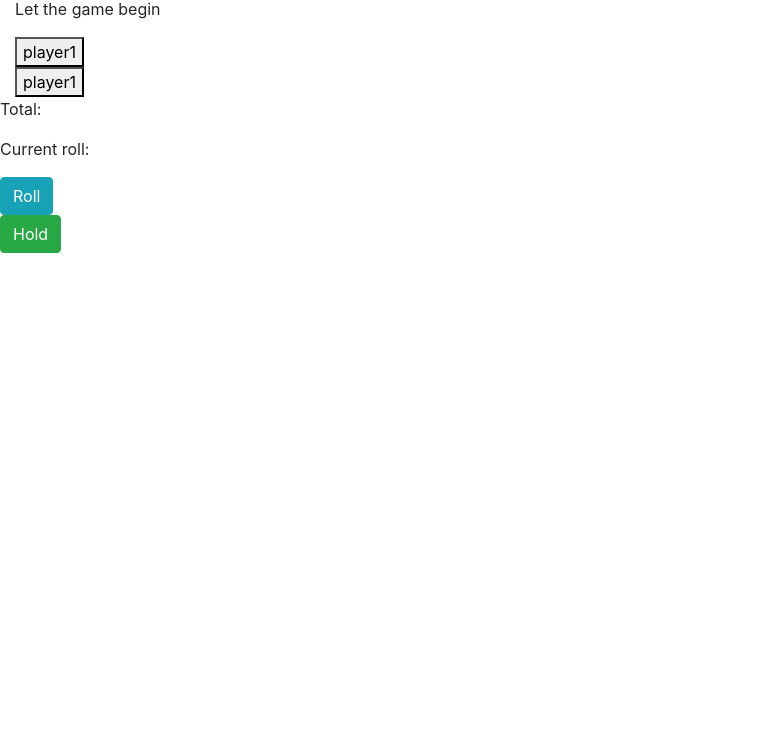
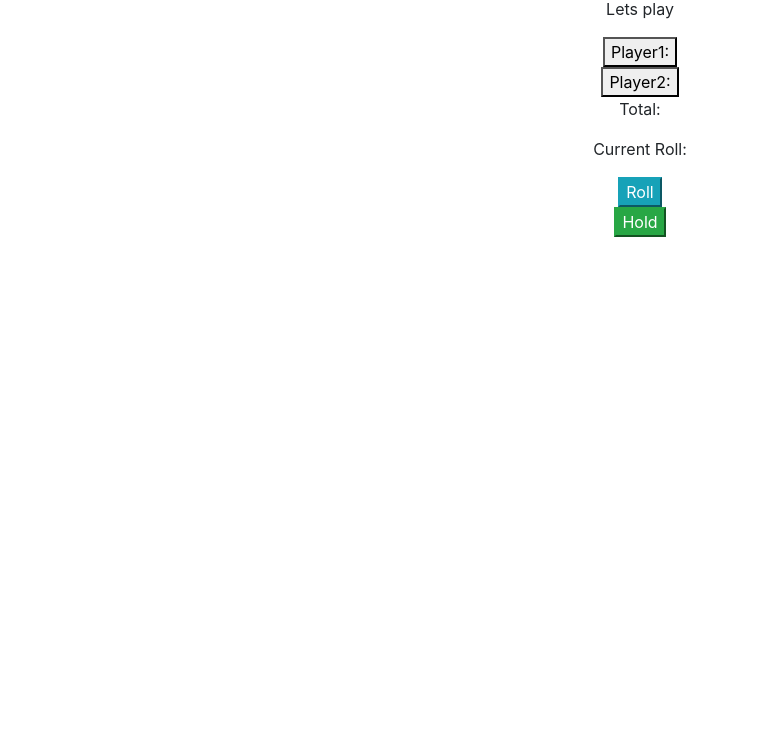
Before and after one commit to Brayonski/Ping-dice, a plain HTML site: page start.html in a window 1280 px wide. Shown: the part 59-800 px from the top of the page, without its empty margins (0-780 px from the left). Drawn offline with nearby package versions, Linux system fonts and the light colour scheme.

Commit message:
added content

```diff
--- a/start.html
+++ b/start.html
@@ -1,49 +1,45 @@
 <!DOCTYPE html>
 <html lang="en">
-
 <head>
     <meta charset="UTF-8">
-    <meta name="viewport" content="width=device-width, initial-scale=1.0">
-    <meta http-equiv="X-UA-Compatible" content="ie=edge">
-    <title>PingPong</title>
+    <title>Pig Dice</title>
+    <link rel="icon" type="img/jpg" href="dice.jpeg" />
     <link rel="stylesheet" href="css/bootstrap.css">
     <link rel="stylesheet" href="css/styles.css">
+
 </head>
+<body>
+<center>
+    <h1>Pig Dice</h1>
 
-<body>
-
-    <h1>Pig dice</h1>
     <div class="col-md-12">
-        <p class="paragraph">Let the game begin</p>
+        <p class="par">Lets play</p>
     </div>
 
 <div class="col-md-6">
-    <button class="button1">
-        <span class="play">player1</span>
-        <span class="palyer1-points"></span>
-    </button>
+    <button class="button1"><span class="play">Player1:</span><span id="player1-score"></span></button>
 </div>
 
-<div class="col-md-6">
-    <button class="button1">
-        <span class="play">player1</span>
-        <span class="palyer1-points"></span>
-    </button>
-</div>
+    <div class="col-md-6">
+        <button class="button2"><span class="play">Player2:</span><span id="player2-score"></span></button>
+    </div>
+    <p>Total:<span id="roll-total"></span></p>
+    <p>Current Roll:<span id="roll"></span></p>
+    <form id="roller">
+    <button  class="btn-info" id="Roll" >Roll</button>
+    </form>
+    <form id="end-turn">
+    <button class="btn-success" id="Hold">Hold</button>
+    </form>
+</center>
 
-    <p>Total:
-        <span class="roll-sum"></span>
-    </p>
-    <p>Current roll:
-        <span class="roll"></span>
-    </p>
 
-    <form id="roller">
-        <button class="btn btn-info" id="spin">Roll</button>
-    </form>
 
-    <form id="last-spin">
-        <button class="btn btn-success" id="hold">Hold</button>
-    </form>
+
+
+
+
+<script src="js/jquery-3.3.1.js"></script>
+<script src="js/scripts.js"></script>
 </body>
 </html>
```
